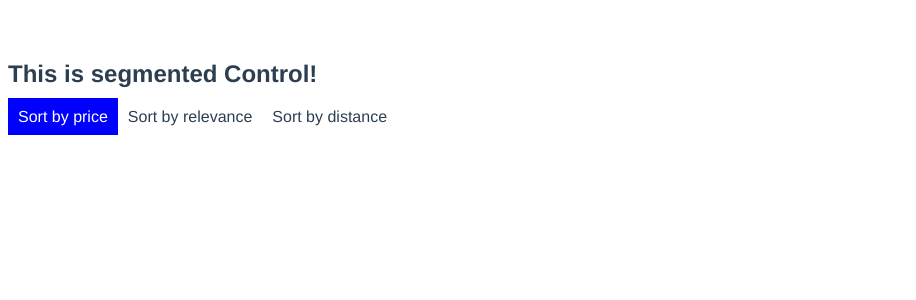
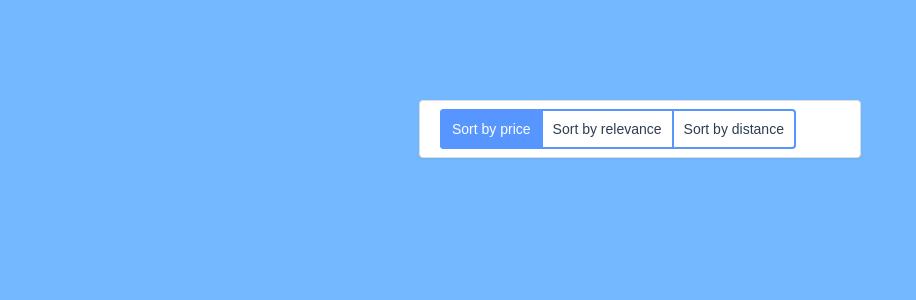
Before and after one commit to libsyz/vue-loops, a Vue app: page / in a window 1280 px wide. Shown: the top 300 px of the page, without its empty margins (0-916 px from the left). Built offline with nearby package versions, Linux system fonts and the light colour scheme.

Commit message:
finished the first loop, css looking good

```diff
--- a/src/components/SegmentedControl.vue
+++ b/src/components/SegmentedControl.vue
@@ -1,11 +1,10 @@
 <template>
-  <div class="root">
-    <h2> This is segmented Control! </h2>
+  <div class="container">
     <div class="controls"
          :class="{ hidden: windowWidth < 600 }">
       <div v-on:click="activeThis(item)"
-           class="control"
-           :class="{ active: activeFilter == item }"
+           class="segmented-control__button"
+           :class="{ segmentedControl__button__active: activeFilter == item }"
            :key="item"
            v-for="item in searchFilters">
         {{ `Sort by ${item}` }}
@@ -13,8 +12,8 @@
     </div>
       <form action=""
             :class="{ hidden: windowWidth > 600 }">
-        <select name="segmented"
-                class="selection"
+        <select name="selection"
+                class="segmented-control__select"
                 v-model="activeFilter"
                 id="">
           <option v-for="item in searchFilters"
@@ -30,7 +29,7 @@
 <script>
 export default {
   created() {
-    this.windowWidth = window.outerWidth;
+    this.windowWidth = window.innerWidth;
     window.addEventListener('resize', this.showOrHide);
   },
   name: 'SegmentedControl',
@@ -42,8 +41,8 @@ export default {
       this.activeFilter = item;
     },
     showOrHide(e) {
-      console.log(e);
-      this.windowWidth = e.srcElement.outerWidth;
+      this.windowWidth = e.srcElement.innerWidth;
+      console.log(this.windowWidth)
     }
   },
   data: function() {
@@ -62,24 +61,64 @@ export default {
 </script>
 
 <!-- Add "scoped" attribute to limit CSS to this component only -->
-<style scoped>
-  .active {
-    color: #fff;
-    background-color: blue !important;
+<style unscoped>
+  body {
+      background: #74b9ff;
+      font-size: 14px;
   }
 
-  .control {
-    padding: 10px 10px;
-    background-color: #fff;
-    display: inline;
+  .container {
+      font-family: Arial, sans-serif;
+      padding: 20px;
+      border: 1px solid #dedede;
+      background: #fff;
+      border-radius: 4px;
+      width: 400px;
+      margin: 100px auto 0;
+      box-shadow: 0 1px 2px rgba(0, 0, 0, 0.08);
   }
 
-  .control:hover {
-    cursor: pointer;
+  .segmented-control__button {
+      border: 2px solid #5896ff;
+      border-left: 0;
+      padding: 10px;
+      position: relative;
+      cursor: pointer;
+      background: #fff;
+      display: inline;
   }
 
-  .selection {
-    width: 100%;
+  .segmented-control__button:hover {
+      background: rgba(88, 150, 225, 0.2)
+  }
+
+  .segmented-control__button:first-child {
+      border-left: 2px solid #5896ff;
+      border-radius: 4px 0 0 4px;
+  }
+
+  .segmented-control__button:last-child {
+      border-radius: 0 4px 4px 0;
+  }
+
+  .segmentedControl__button__active,
+  .segmentedControl__button__active:hover {
+      background: #5896ff;
+      color: #fff;
+  }
+
+  .segmented-control__select {
+      width: 100%;
+      border: 2px solid #5896ff;
+      background: transparent;
+      height: 36px;
+  }
+
+  .segmented-control__button:focus,
+  .segmented-control__select:focus {
+      outline: none;
+      box-shadow: 0 0 0 2px rgba(88, 150, 225, 0.4);
+      z-index: 2;
   }
 
   .hidden {
```
